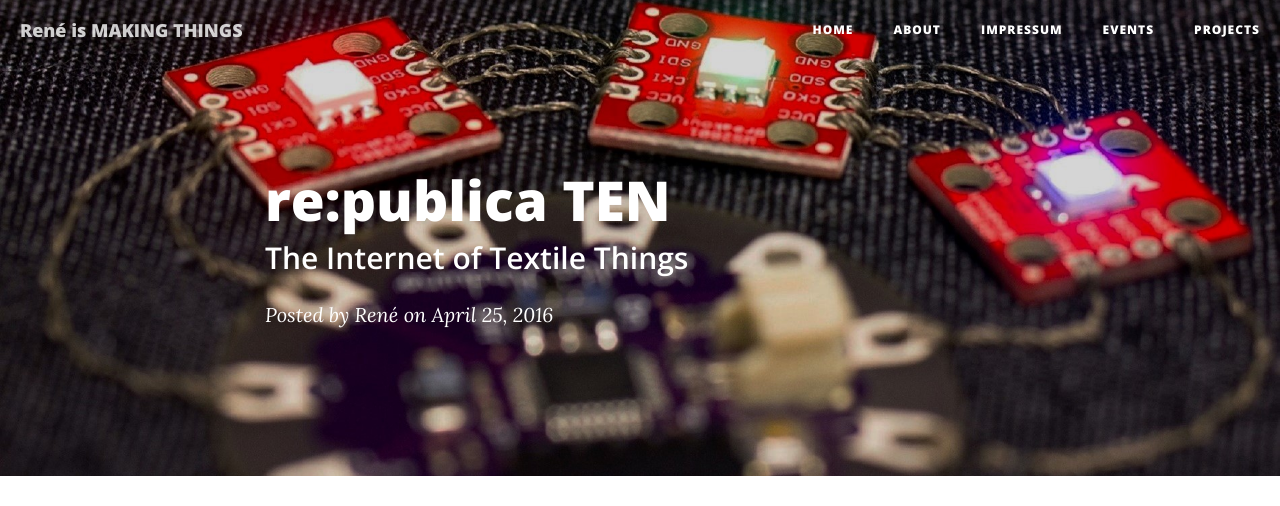
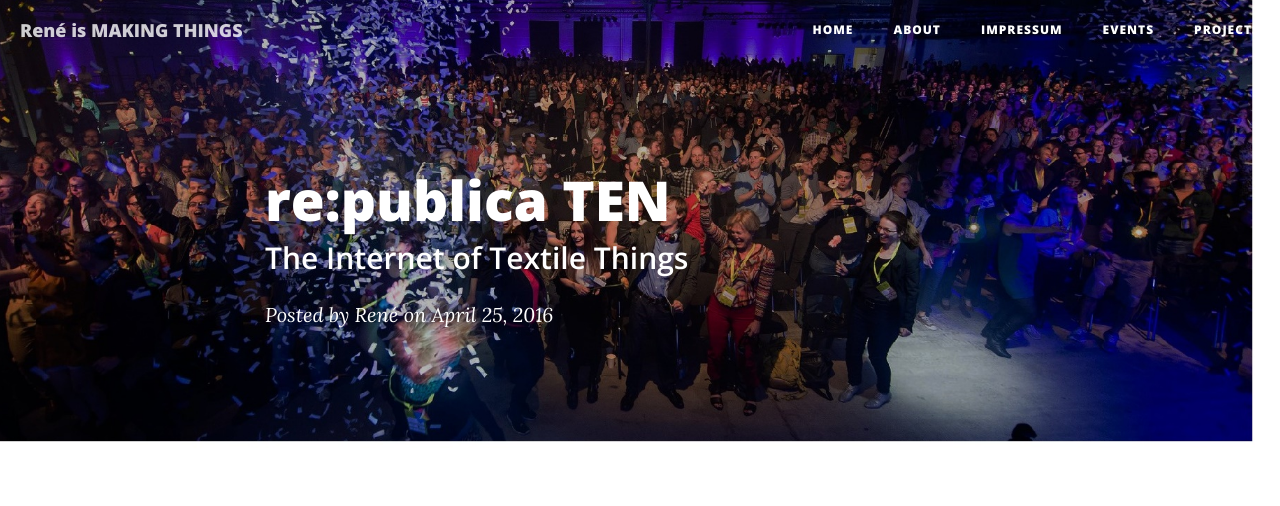
Before and after one commit to renebohne/renebohne.github.io, a Jekyll site: the page built from _posts/2016-04-25-republica.markdown, in a window 1280 px wide. Shown: the top 506 px of the page. Built offline with Jekyll 4.4.1, drawn with Linux system fonts in a browser that asks for light colours; nearby versions of some CDN libraries; grey boxes are pictures that could not be loaded.

Commit message:
Update 2016-04-25-republica.markdown

```diff
--- a/_posts/2016-04-25-republica.markdown
+++ b/_posts/2016-04-25-republica.markdown
@@ -4,7 +4,7 @@
 subtitle:   "The Internet of Textile Things"
 date:       2016-04-25 08:00:00
 author:     "René"
-header-img: "img/wearables.jpg"
+header-img: "img/bg_republica.jpg"
 tags: event Berlin
 ---
 On May 4th, 2016 at 10:30, I will give my second talk on stage L at re:publica. In my talk, I will give an overview over my new job at Elektor, my research activities at RWTH Aachen University and technical details about the WEAR-LEDs project. I will talk about how to create the internet of textile things and how to synchronize costumes and clothes for smarter fashion. Learn how to control LEDs on your clothes with your smart phone and how to store sensor data from your smart fashion projects into the cloud.
```
